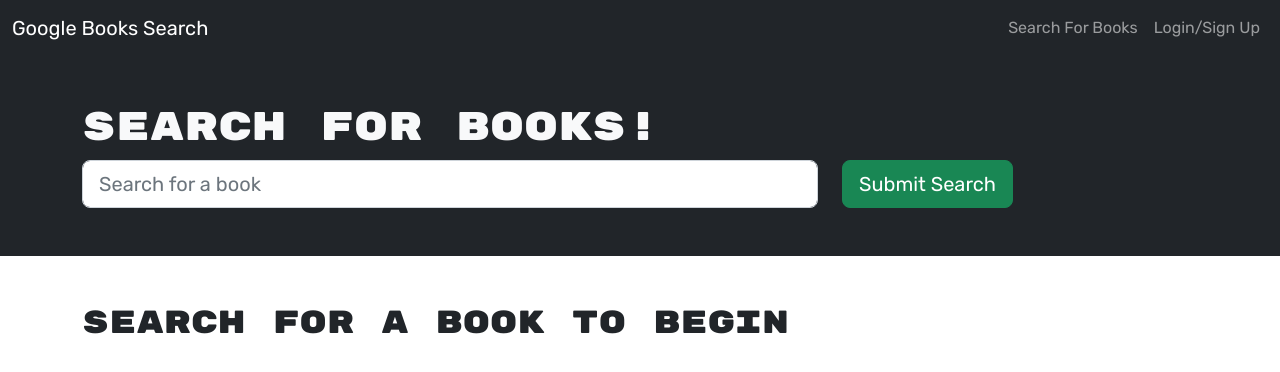
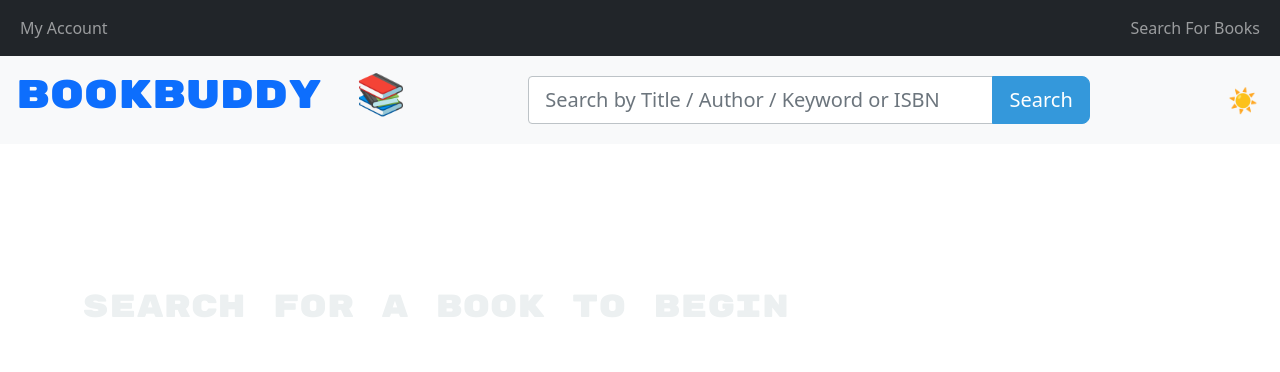
Before and after one commit to raulds-fmtx/Book-Review-Platform, a React (Vite) app in the folder client/: page / in a window 1280 px wide. Shown: the top 372 px of the page. Built offline with nearby package versions, Linux system fonts and the light colour scheme.

Commit message:
created CSS styling for search field and search button. Added company name and logo. Added a light/dark mode toggle. Added sticky positioning to navbar.

```diff
--- a/client/index.html
+++ b/client/index.html
@@ -4,7 +4,7 @@
     <meta charset="UTF-8" />
     <link rel="icon" type="image/svg+xml" href="/vite.svg" />
     <meta name="viewport" content="width=device-width, initial-scale=1.0" />
-    <title>React Book Search Engine</title>
+    <title>Book Buddy | Find Your Next Read </title>
     <link href="https://fonts.googleapis.com/css2?family=Rubik+Mono+One&family=Rubik:ital,wght@0,400;1,300&display=swap"
     rel="stylesheet">
   </head>
--- a/client/src/App.css
+++ b/client/src/App.css
@@ -1,17 +1,193 @@
-body {
+/* App.css for Modern Scheme with Light and Dark Mode */
+
+/* Light Mode */
+body.light-mode {
   font-family: 'Rubik', sans-serif;
+  background-color: #f5f5f5;
+  color: #333;
 }
 
-h1,
-h2,
-h3,
-h4,
-h5,
-h6 {
+h1, h2, h3, h4, h5, h6.light-mode {
   font-family: 'Rubik Mono One', sans-serif;
+  color: #2c3e50;
 }
 
-.small {
+.small.light-mode {
   font-weight: 300;
   font-style: italic;
+  color: #7f8c8d;
 }
+
+/* Custom Button Styles for Light Mode */
+.btn-success.light-mode {
+  background-color: #3498db;
+  border-color: #3498db;
+  color: #fff;
+}
+
+.btn-success.light-mode:hover {
+  background-color: #2980b9;
+  border-color: #2980b9;
+  color: #fff;
+}
+
+/* Custom Form Styles for Light Mode */
+.form-control.light-mode {
+  border-radius: 0.25rem 0 0 0.25rem;
+  border-color: #bdc3c7;
+  box-shadow: none;
+  display: inline-block;
+  flex-grow: 1;
+}
+
+.form-control.light-mode:focus {
+  border-color: #3498db;
+  box-shadow: 0 0 0 0.2rem rgba(52, 152, 219, 0.25);
+}
+
+/* Custom Alert Styles for Light Mode */
+.alert-danger.light-mode {
+  background-color: #e74c3c;
+  color: #fff;
+}
+
+/* Custom Navbar Styles for Light Mode */
+.navbar-dark.light-mode .navbar-brand {
+  color: #333;
+}
+
+.navbar-dark.light-mode .navbar-nav .nav-link {
+  color: #333;
+}
+
+.navbar-dark.light-mode .navbar-nav .nav-link:hover {
+  color: #2980b9;
+}
+
+.navbar.light-mode {
+  background-color: #ecf0f1;
+}
+
+/* Custom Card Styles for Light Mode */
+.card.light-mode {
+  border-radius: 10px;
+  box-shadow: 0 2px 8px rgba(0, 0, 0, 0.1);
+  background-color: #fff;
+  color: #333;
+}
+
+/* Dark Mode */
+body.dark-mode {
+  font-family: 'Rubik', sans-serif;
+  background-color: #2c3e50;
+  color: #ecf0f1;
+}
+
+h1, h2, h3, h4, h5, h6.dark-mode {
+  font-family: 'Rubik Mono One', sans-serif;
+  color: #ecf0f1;
+}
+
+.small.dark-mode {
+  font-weight: 300;
+  font-style: italic;
+  color: #bdc3c7;
+}
+
+/* Custom Button Styles for Dark Mode */
+.btn-success.dark-mode {
+  background-color: #e74c3c;
+  border-color: #e74c3c;
+  color: #fff;
+}
+
+.btn-success.dark-mode:hover {
+  background-color: #c0392b;
+  border-color: #c0392b;
+  color: #fff;
+}
+
+/* Custom Form Styles for Dark Mode */
+.form-control.dark-mode {
+  border-radius: 0.25rem 0 0 0.25rem;
+  border-color: #7f8c8d;
+  box-shadow: none;
+  display: inline-block;
+  flex-grow: 1;
+}
+
+.form-control.dark-mode:focus {
+  border-color: #e74c3c;
+  box-shadow: 0 0 0 0.2rem rgba(231, 76, 60, 0.25);
+}
+
+/* Custom Alert Styles for Dark Mode */
+.alert-danger.dark-mode {
+  background-color: #c0392b;
+  color: #fff;
+}
+
+/* Custom Navbar Styles for Dark Mode */
+.navbar-dark.dark-mode .navbar-brand {
+  color: #ecf0f1;
+}
+
+.navbar-dark.dark-mode .navbar-nav .nav-link {
+  color: #ecf0f1;
+}
+
+.navbar-dark.dark-mode .navbar-nav .nav-link:hover {
+  color: #e74c3c;
+}
+
+.navbar.dark-mode {
+  background-color: #2c3e50;
+}
+
+/* Custom Card Styles for Dark Mode */
+.card.dark-mode {
+  border-radius: 10px;
+  box-shadow: 0 2px 8px rgba(0, 0, 0, 0.1);
+  background-color: #34495e;
+  color: #ecf0f1;
+}
+
+/* Custom styles for search-header */
+.search-header {
+  background-color: #333;
+  transition: top 0.3s;
+}
+
+/* Custom styles for search-form */
+.search-form {
+  display: flex;
+  align-items: center;
+  width: 45%;
+}
+
+.search-form .form-control {
+  border-top-right-radius: 0;
+  border-bottom-right-radius: 0;
+  flex-grow: 1;
+}
+
+.search-form .btn-success {
+  border-top-left-radius: 0;
+  border-bottom-left-radius: 0;
+  margin-left: -1px;
+}
+
+/* Custom styles for dark-mode toggle button */
+.toggle-button {
+  background: none;
+  border: none;
+  font-size: 1.5rem;
+  cursor: pointer;
+  color: inherit;
+  margin-left: 10px;
+}
+
+/* Remove underline from link */
+.no-underline {
+  text-decoration: none;
+}
--- a/client/src/components/Navbar.jsx
+++ b/client/src/components/Navbar.jsx
@@ -3,27 +3,24 @@
 import { Navbar, Nav, Container, Modal, Tab } from 'react-bootstrap';
 import SignUpForm from './SignupForm';
 import LoginForm from './LoginForm';
-
 import Auth from '../utils/auth';
 
 const AppNavbar = () => {
-  // set modal display state
   const [showModal, setShowModal] = useState(false);
 
   return (
     <>
       <Navbar bg='dark' variant='dark' expand='lg'>
         <Container fluid>
-          <Navbar.Brand as={Link} to='/'>
-            Google Books Search
-          </Navbar.Brand>
           <Navbar.Toggle aria-controls='navbar' />
-          <Navbar.Collapse id='navbar' className='d-flex flex-row-reverse'>
-            <Nav className='ml-auto d-flex'>
+          <Navbar.Collapse id='navbar' className='d-flex justify-content-between'>
+            <Nav>
+              <Nav.Link onClick={() => setShowModal(true)}>My Account</Nav.Link>
+            </Nav>
+            <Nav className='ml-auto'>
               <Nav.Link as={Link} to='/'>
                 Search For Books
               </Nav.Link>
-              {/* if user is logged in show saved books and logout */}
               {Auth.loggedIn() ? (
                 <>
                   <Nav.Link as={Link} to='/saved'>
@@ -31,20 +28,16 @@
                   </Nav.Link>
                   <Nav.Link onClick={Auth.logout}>Logout</Nav.Link>
                 </>
-              ) : (
-                <Nav.Link onClick={() => setShowModal(true)}>Login/Sign Up</Nav.Link>
-              )}
+              ) : null}
             </Nav>
           </Navbar.Collapse>
         </Container>
       </Navbar>
-      {/* set modal data up */}
       <Modal
         size='lg'
         show={showModal}
         onHide={() => setShowModal(false)}
         aria-labelledby='signup-modal'>
-        {/* tab container to do either signup or login component */}
         <Tab.Container defaultActiveKey='login'>
           <Modal.Header closeButton>
             <Modal.Title id='signup-modal'>
--- a/client/src/pages/SearchBooks.jsx
+++ b/client/src/pages/SearchBooks.jsx
@@ -1,33 +1,37 @@
 import { useState, useEffect } from 'react';
-import {
-  Container,
-  Col,
-  Form,
-  Button,
-  Card,
-  Row
-} from 'react-bootstrap';
-
+import { Link } from 'react-router-dom';
+import { Container, Col, Form, Button, Card, Row } from 'react-bootstrap';
 import Auth from '../utils/auth';
 import { saveBook, searchGoogleBooks } from '../utils/API';
 import { saveBookIds, getSavedBookIds } from '../utils/localStorage';
 
 const SearchBooks = () => {
-  // create state for holding returned google api data
   const [searchedBooks, setSearchedBooks] = useState([]);
-  // create state for holding our search field data
   const [searchInput, setSearchInput] = useState('');
+  const [savedBookIds, setSavedBookIds] = useState(getSavedBookIds());
+  const [darkMode, setDarkMode] = useState(false);
 
-  // create state to hold saved bookId values
-  const [savedBookIds, setSavedBookIds] = useState(getSavedBookIds());
-
-  // set up useEffect hook to save `savedBookIds` list to localStorage on component unmount
-  // learn more here: https://reactjs.org/docs/hooks-effect.html#effects-with-cleanup
   useEffect(() => {
     return () => saveBookIds(savedBookIds);
   });
 
-  // create method to search for books and set state on form submit
+  useEffect(() => {
+    const handleScroll = () => {
+      const searchHeader = document.querySelector('.search-header');
+      const navbarHeight = document.querySelector('.navbar').offsetHeight;
+      if (window.scrollY > navbarHeight) {
+        searchHeader.classList.add('fixed-top');
+      } else {
+        searchHeader.classList.remove('fixed-top');
+      }
+    };
+
+    window.addEventListener('scroll', handleScroll);
+    return () => {
+      window.removeEventListener('scroll', handleScroll);
+    };
+  }, []);
+
   const handleFormSubmit = async (event) => {
     event.preventDefault();
 
@@ -49,7 +53,7 @@
         authors: book.volumeInfo.authors || ['No author to display'],
         title: book.volumeInfo.title,
         description: book.volumeInfo.description,
-        image: book.volumeInfo.imageLinks?.thumbnail || '',
+        image: book.volumeInfo.imageLinks?.thumbnail || ''
       }));
 
       setSearchedBooks(bookData);
@@ -59,12 +63,9 @@
     }
   };
 
-  // create function to handle saving a book to our database
   const handleSaveBook = async (bookId) => {
-    // find the book in `searchedBooks` state by the matching id
     const bookToSave = searchedBooks.find((book) => book.bookId === bookId);
 
-    // get token
     const token = Auth.loggedIn() ? Auth.getToken() : null;
 
     if (!token) {
@@ -78,41 +79,41 @@
         throw new Error('something went wrong!');
       }
 
-      // if book successfully saves to user's account, save book id to state
       setSavedBookIds([...savedBookIds, bookToSave.bookId]);
     } catch (err) {
       console.error(err);
     }
   };
 
+  const toggleDarkMode = () => {
+    setDarkMode(!darkMode);
+    document.body.classList.toggle('dark-mode', darkMode);
+    document.body.classList.toggle('light-mode', !darkMode);
+  };
+
   return (
     <>
-      <div className="text-light bg-dark p-5">
-        <Container>
-          <h1>Search for Books!</h1>
-          <Form onSubmit={handleFormSubmit}>
-            <Row>
-              <Col xs={12} md={8}>
+      <div className={`search-header d-flex justify-content-between align-items-center p-3 ${darkMode ? 'bg-dark text-light' : 'bg-light text-dark'}`}>
+        <h1><Link to="/" className="no-underline">BookBuddy 📚</Link></h1>
+        <Form inline onSubmit={handleFormSubmit} className="d-flex search-form">
           <Form.Control
             name='searchInput'
             value={searchInput}
             onChange={(e) => setSearchInput(e.target.value)}
             type='text'
             size='lg'
-                  placeholder='Search for a book'
+            placeholder='Search by Title / Author / Keyword or ISBN'
+            className={`rounded-left ${darkMode ? 'dark-mode' : 'light-mode'}`}
           />
-              </Col>
-              <Col xs={12} md={4}>
-                <Button type='submit' variant='success' size='lg'>
-                  Submit Search
+          <Button type='submit' variant='success' size='lg' className={`rounded-right ${darkMode ? 'dark-mode' : 'light-mode'}`}>
+            Search
           </Button>
-              </Col>
-            </Row>
         </Form>
-        </Container>
+        <button onClick={toggleDarkMode} className="toggle-button">
+          {darkMode ? '🌙' : '☀️'}
+        </button>
       </div>
-
-      <Container>
+      <Container className="mt-5 pt-5">
         <h2 className='pt-5'>
           {searchedBooks.length
             ? `Viewing ${searchedBooks.length} results:`
@@ -122,13 +123,13 @@
           {searchedBooks.map((book) => {
             return (
               <Col md="4" key={book.bookId}>
-                <Card border='dark'>
+                <Card border='dark' className={`${darkMode ? 'dark-mode' : 'light-mode'}`}>
                   {book.image ? (
                     <Card.Img src={book.image} alt={`The cover for ${book.title}`} variant='top' />
                   ) : null}
                   <Card.Body>
                     <Card.Title>{book.title}</Card.Title>
-                    <p className='small'>Authors: {book.authors}</p>
+                    <p className={`small ${darkMode ? 'dark-mode' : 'light-mode'}`}>Authors: {book.authors}</p>
                     <Card.Text>{book.description}</Card.Text>
                     {Auth.loggedIn() && (
                       <Button
```
Also changed, not shown: 1 other file (tests, documents, lock files or other folders). Lines whose indentation alone changed are shown as unchanged.
